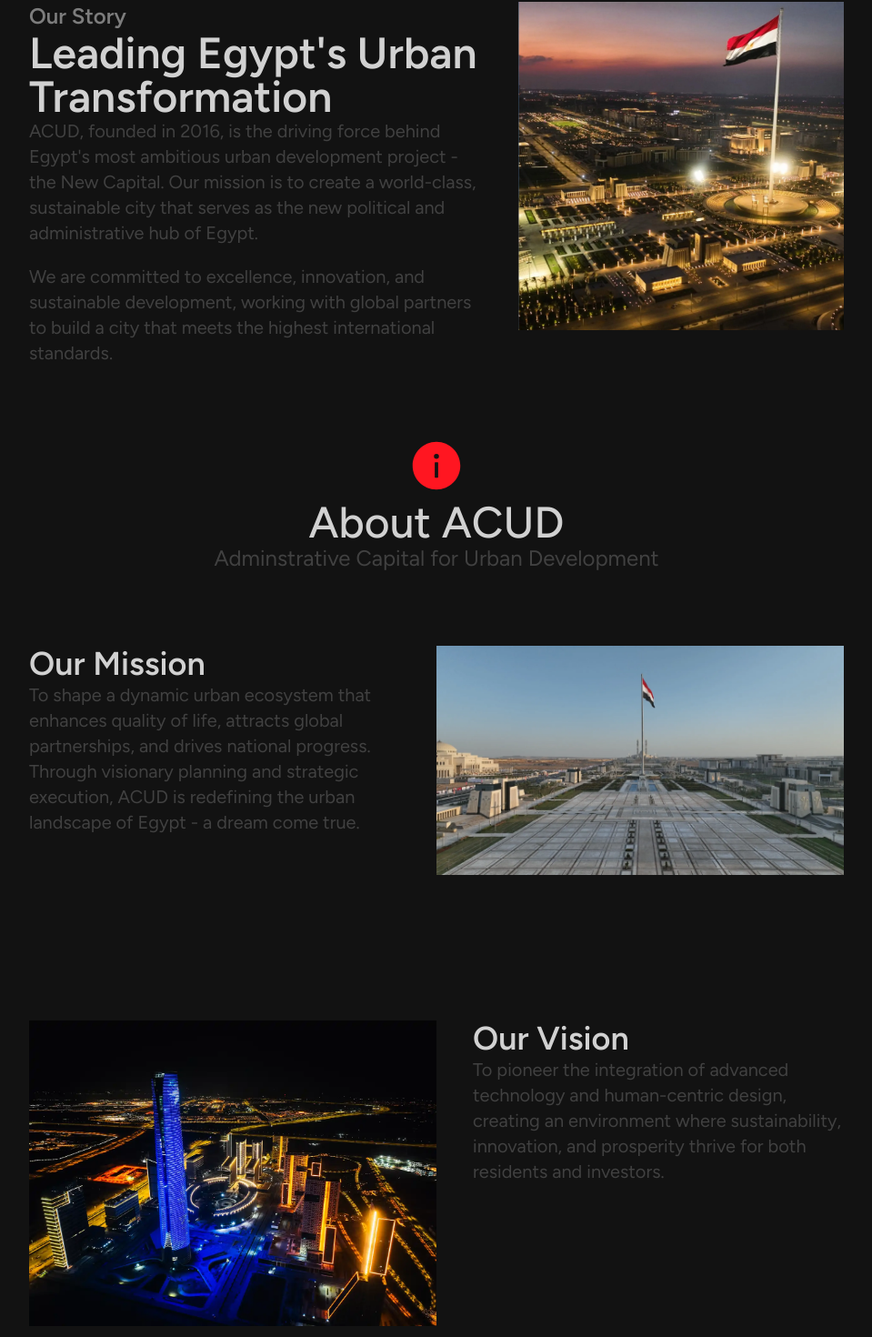
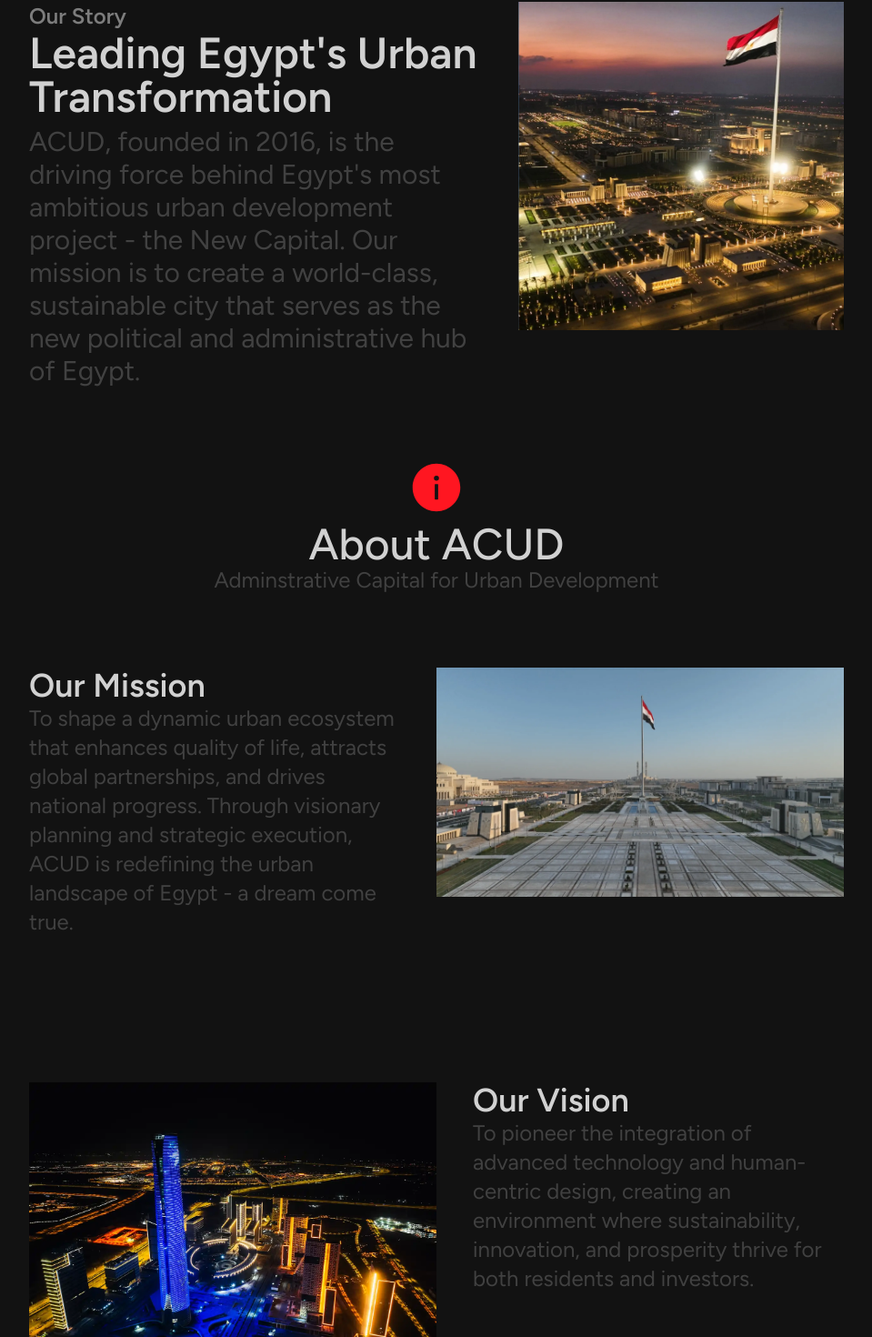
Before and after one commit to omaremadcc/ACUD, a Next.js app: page /about in a window 1280 px wide. Shown: the part 878-2348 px from the top of the page at 91% size, without its empty margins (160-1119 px from the left). Built offline with nearby package versions, Linux system fonts and the light colour scheme.

Commit message:
Refactor about page text size and layout
Adjusted text sizes and commented out a redundant paragraph in the
"About" page to improve readability and maintain consistency. Removed a
commented-out component from the main page.

```diff
--- a/app/(main)/about/page.tsx
+++ b/app/(main)/about/page.tsx
@@ -22,20 +22,20 @@
           <h6 className="text-lg md:text-2xl text-semi-muted-text font-semibold">
             Our Story
           </h6>
-          <h3 className="font-semibold text-3xl md:text-5xl">
+          <h3 className="font-semibold text-3xl md:text-5xl mb-2">
             Leading Egypt's Urban Transformation
           </h3>
-          <p className="text-muted-text md:text-xl">
+          <p className="text-muted-text md:text-3xl">
             ACUD, founded in 2016, is the driving force behind Egypt's most
             ambitious urban development project - the New Capital. Our mission
             is to create a world-class, sustainable city that serves as the new
             political and administrative hub of Egypt.
           </p>
-          <p className="text-muted-text md:text-xl mt-5">
+          {/*<p className="text-muted-text md:text-xl mt-5">
             We are committed to excellence, innovation, and sustainable
             development, working with global partners to build a city that meets
             the highest international standards.
-          </p>
+          </p>*/}
         </div>
         <img src="/about/1.webp" alt="New Capital" className="max-w-[40%]" />
       </div>
--- a/app/(main)/page.tsx
+++ b/app/(main)/page.tsx
@@ -1,5 +1,4 @@
 import Awards from "../Components/HeroPage/Awards";
-import CapitalDistricts from "../Components/HeroPage/CapitalDistricts";
 import Hero from "../Components/HeroPage/Hero";
 import NewCapital from "../Components/HeroPage/NewCapital";
 import Parteners from "../Components/HeroPage/Parteners";
@@ -11,7 +10,6 @@
       <Hero />
       <Awards />
       <NewCapital />
-      {/*<CapitalDistricts />*/}
       <Parteners />
       <Testimonials />
     </div>
--- a/app/Components/About/About.tsx
+++ b/app/Components/About/About.tsx
@@ -12,7 +12,7 @@
       <div className="flex flex-col-reverse md:flex-row items-start justify-center gap-10 responsive-container py-20">
         <div>
           <h3 className="text-4xl font-semibold">Our Mission</h3>
-          <p className="text-muted-text text-xl">
+          <p className="text-muted-text text-2xl">
             To shape a dynamic urban ecosystem that enhances quality of life,
             attracts global partnerships, and drives national progress. Through
             visionary planning and strategic execution, ACUD is redefining the
@@ -33,7 +33,7 @@
         />
         <div>
           <h3 className="text-4xl font-semibold">Our Vision</h3>
-          <p className="text-muted-text text-xl">
+          <p className="text-muted-text text-2xl">
             To pioneer the integration of advanced technology and human-centric
             design, creating an environment where sustainability, innovation,
             and prosperity thrive for both residents and investors.
```
